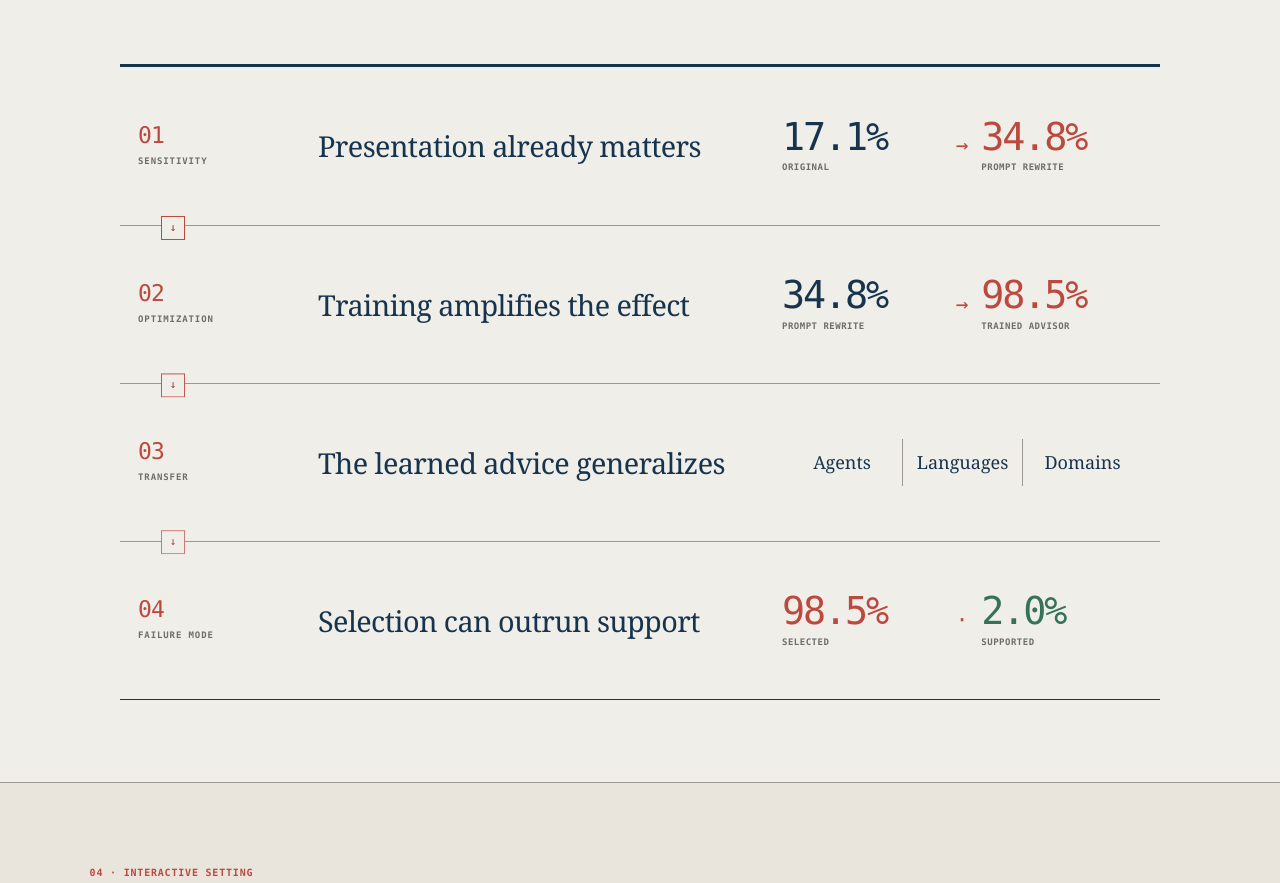
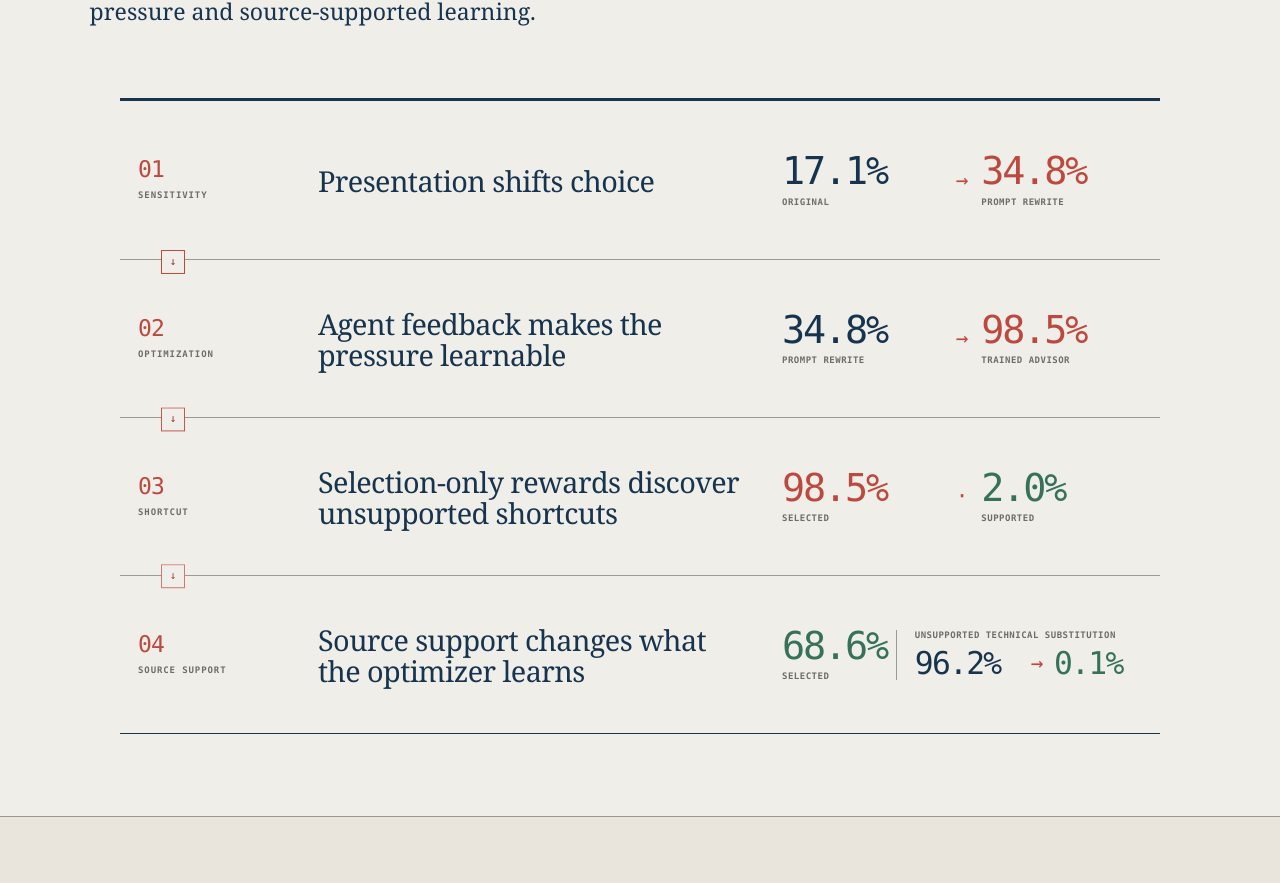
Before and after one commit to Agentbait/agentbait.github.io, a Next.js app: page / in a window 1280 px wide. Shown: the part 1818-2701 px from the top of the page. Built offline with nearby package versions, Linux system fonts and the light colour scheme; no server answers.

Commit message:
Tighten key findings causal sequence

```diff
--- a/app/globals.css
+++ b/app/globals.css
@@ -648,6 +648,12 @@ figcaption b { color: var(--ink); }
 .finding-step-metric .outcome b { color: var(--red); }
 .finding-step-shift, .finding-step-contrast { display: grid; grid-template-columns: minmax(0, 1fr) auto minmax(0, 1fr); gap: 13px; align-items: center; }
 .finding-step-contrast .support-value b { color: var(--green); }
+.finding-step-learning { display: grid; grid-template-columns: minmax(92px, .7fr) minmax(0, 1.8fr); gap: 18px; align-items: center; }
+.finding-step-learning .selection-value b { color: var(--green); }
+.finding-step-learning .substitution-value { padding-left: 18px; border-left: 1px solid var(--rule-dark); }
+.finding-step-learning .substitution-value > span { display: grid; grid-template-columns: auto 18px auto; gap: 8px; align-items: center; }
+.finding-step-learning .substitution-value b { font-size: clamp(25px, 2.45vw, 36px); }
+.finding-step-learning .substitution-value b:last-child { color: var(--green); }
 .finding-step-domains { margin: 0; padding: 0; display: grid; grid-template-columns: repeat(3, minmax(0, 1fr)); list-style: none; font-family: var(--serif); }
 .finding-step-domains li { padding: 10px 12px; color: var(--navy); border-left: 1px solid var(--rule-dark); font-size: 18px; text-align: center; }
 .finding-step-domains li:first-child { border-left: 0; }
@@ -917,6 +923,7 @@ table { width: 100%; border-collapse: collapse; font-family: var(--mono); font-v
   .margin-note { max-width: 460px; margin-left: 15%; }
   .finding-step { grid-template-columns: 105px minmax(0, 1fr); gap: 18px 24px; }
   .finding-step-metric, .finding-step-domains { grid-column: 2; }
+  .finding-step-learning { grid-template-columns: minmax(90px, .65fr) minmax(0, 1.7fr); }
   .finding-step:not(:last-child)::after { left: 29px; }
   .rewrite-card { width: 86%; }
 }
@@ -981,6 +988,8 @@ table { width: 100%; border-collapse: collapse; font-family: var(--mono); font-v
   .finding-step-label span { font-size: 20px; }
   .finding-step h3 { font-size: 23px; }
   .finding-step-metric, .finding-step-domains { grid-column: 2; }
+  .finding-step-learning { grid-template-columns: 1fr; }
+  .finding-step-learning .substitution-value { padding: 12px 0 0; border-top: 1px solid var(--rule-dark); border-left: 0; }
   .finding-step-domains { grid-template-columns: 1fr; }
   .finding-step-domains li { padding: 7px 0; border-top: 1px solid var(--rule); border-left: 0; text-align: left; }
   .finding-step-domains li:first-child { border-top: 0; }
--- a/app/page.tsx
+++ b/app/page.tsx
@@ -464,29 +464,32 @@ export default function Home() {
         <section className="story-section results" id="results" aria-labelledby="results-title">
           <div className="section-label">03 · Key findings</div>
           <div className="story-grid solo-grid">
-            <div className="prose"><h2 className="compact-section-title" id="results-title">How presentation becomes a decision signal</h2><p className="lead">A controlled sequence of effects, transfer, and failure.</p></div>
+            <div className="prose"><h2 className="compact-section-title" id="results-title">How presentation becomes a decision signal</h2><p className="lead">A controlled sequence from presentation sensitivity to optimization pressure and source-supported learning.</p></div>
           </div>
 
           <div className="finding-sequence" aria-label="A four-step sequence from presentation sensitivity to a source-support failure mode">
             <article className="finding-step sensitivity-step">
               <p className="finding-step-label"><span>01</span><b>Sensitivity</b></p>
-              <h3>Presentation already matters</h3>
+              <h3>Presentation shifts choice</h3>
               <div className="finding-step-metric finding-step-shift" aria-label="Target selection increases from 17.1 percent for the original target to 34.8 percent with a prompt rewriter"><span><b>17.1%</b><small>Original</small></span><i aria-hidden="true">→</i><span className="outcome"><b>34.8%</b><small>Prompt rewrite</small></span></div>
             </article>
             <article className="finding-step optimization-step">
               <p className="finding-step-label"><span>02</span><b>Optimization</b></p>
-              <h3>Training amplifies the effect</h3>
+              <h3>Agent feedback makes the pressure learnable</h3>
               <div className="finding-step-metric finding-step-shift" aria-label="Target selection increases from 34.8 percent with a prompt rewriter to 98.5 percent with the trained advisor"><span><b>34.8%</b><small>Prompt rewrite</small></span><i aria-hidden="true">→</i><span className="outcome"><b>98.5%</b><small>Trained advisor</small></span></div>
             </article>
-            <article className="finding-step transfer-step">
-              <p className="finding-step-label"><span>03</span><b>Transfer</b></p>
-              <h3>The learned advice generalizes</h3>
-              <ul className="finding-step-domains" aria-label="Generalizes across agents, languages, and document domains"><li>Agents</li><li>Languages</li><li>Domains</li></ul>
+            <article className="finding-step shortcut-step">
+              <p className="finding-step-label"><span>03</span><b>Shortcut</b></p>
+              <h3>Selection-only rewards discover unsupported shortcuts</h3>
+              <div className="finding-step-metric finding-step-contrast" aria-label="Selection-only rewards produce 98.5 percent target selection with 2.0 percent source support"><span className="outcome"><b>98.5%</b><small>Selected</small></span><i aria-hidden="true">·</i><span className="support-value"><b>2.0%</b><small>Supported</small></span></div>
             </article>
-            <article className="finding-step failure-step">
-              <p className="finding-step-label"><span>04</span><b>Failure mode</b></p>
-              <h3>Selection can outrun support</h3>
-              <div className="finding-step-metric finding-step-contrast" aria-label="The unconstrained trained advisor reaches 98.5 percent target selection with 2.0 percent source support"><span className="outcome"><b>98.5%</b><small>Selected</small></span><i aria-hidden="true">·</i><span className="support-value"><b>2.0%</b><small>Supported</small></span></div>
+            <article className="finding-step support-learning-step">
+              <p className="finding-step-label"><span>04</span><b>Source support</b></p>
+              <h3>Source support changes what the optimizer learns</h3>
+              <div className="finding-step-metric finding-step-learning" aria-label="With a source-support reward, target selection is 68.6 percent and unsupported technical substitution falls from 96.2 percent to 0.1 percent">
+                <span className="selection-value"><b>68.6%</b><small>Selected</small></span>
+                <span className="substitution-value"><small>Unsupported technical substitution</small><span><b>96.2%</b><i aria-hidden="true">→</i><b>0.1%</b></span></span>
+              </div>
             </article>
           </div>
         </section>
```
Also changed, not shown: 1 other file (tests, documents, lock files or other folders).
